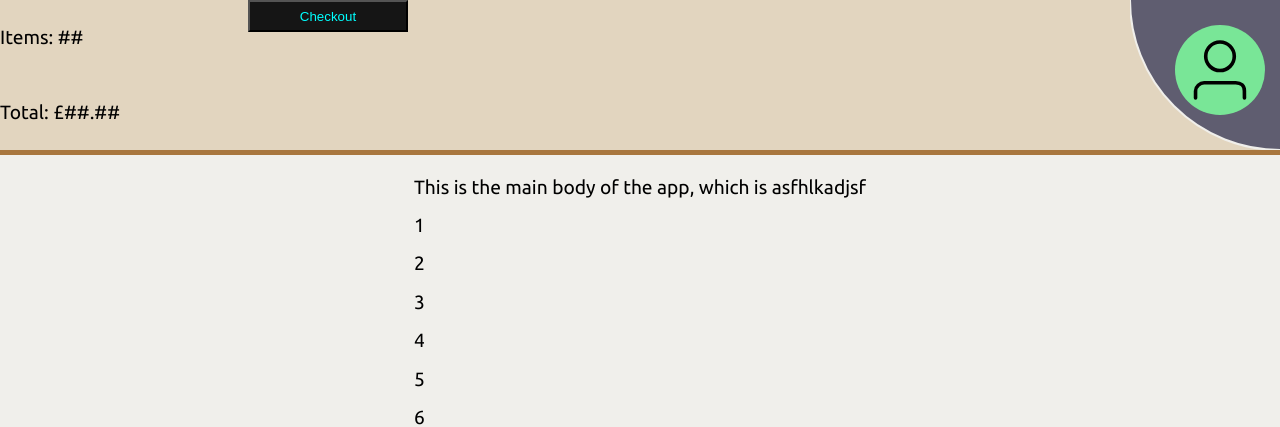
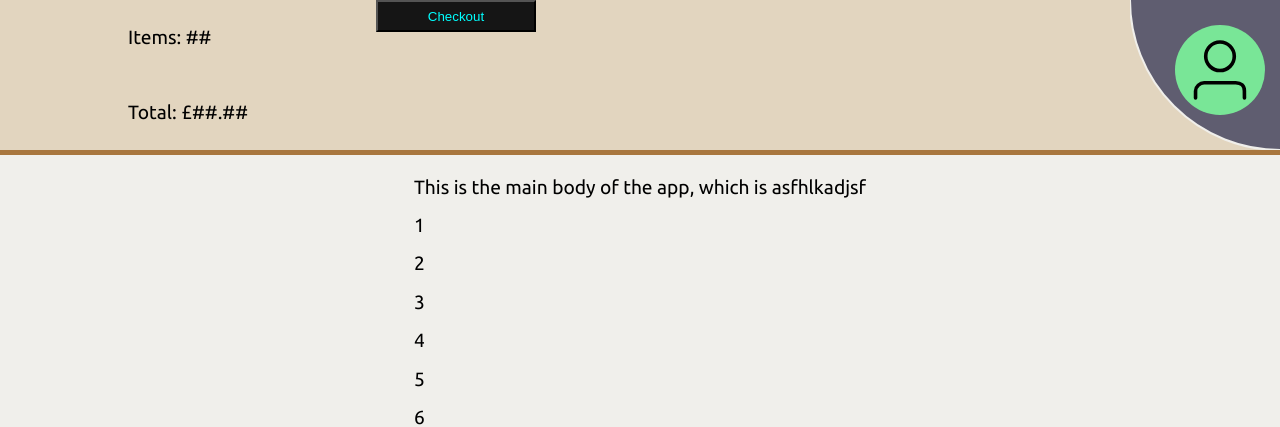
Before and after one commit to harrytallon/beannbrew-html, a Flask app: template templates/food-menu.html in a window 1280 px wide. Shown: the top 427 px of the page. Run offline with Flask 3, Linux system fonts and the light colour scheme; the template is opened without the code that fills it, so the values that code supplies are empty; some libraries are stand-ins or nearby versions.

Commit message:
Update style.css

```diff
--- a/static/style.css
+++ b/static/style.css
@@ -195,7 +195,7 @@ body {
     display: flex;
     justify-content: left;
     gap: 10%;
-    padding-right: 130px;
+    padding-left: 10%;
 }
 
 #basketItemNumber {
```
